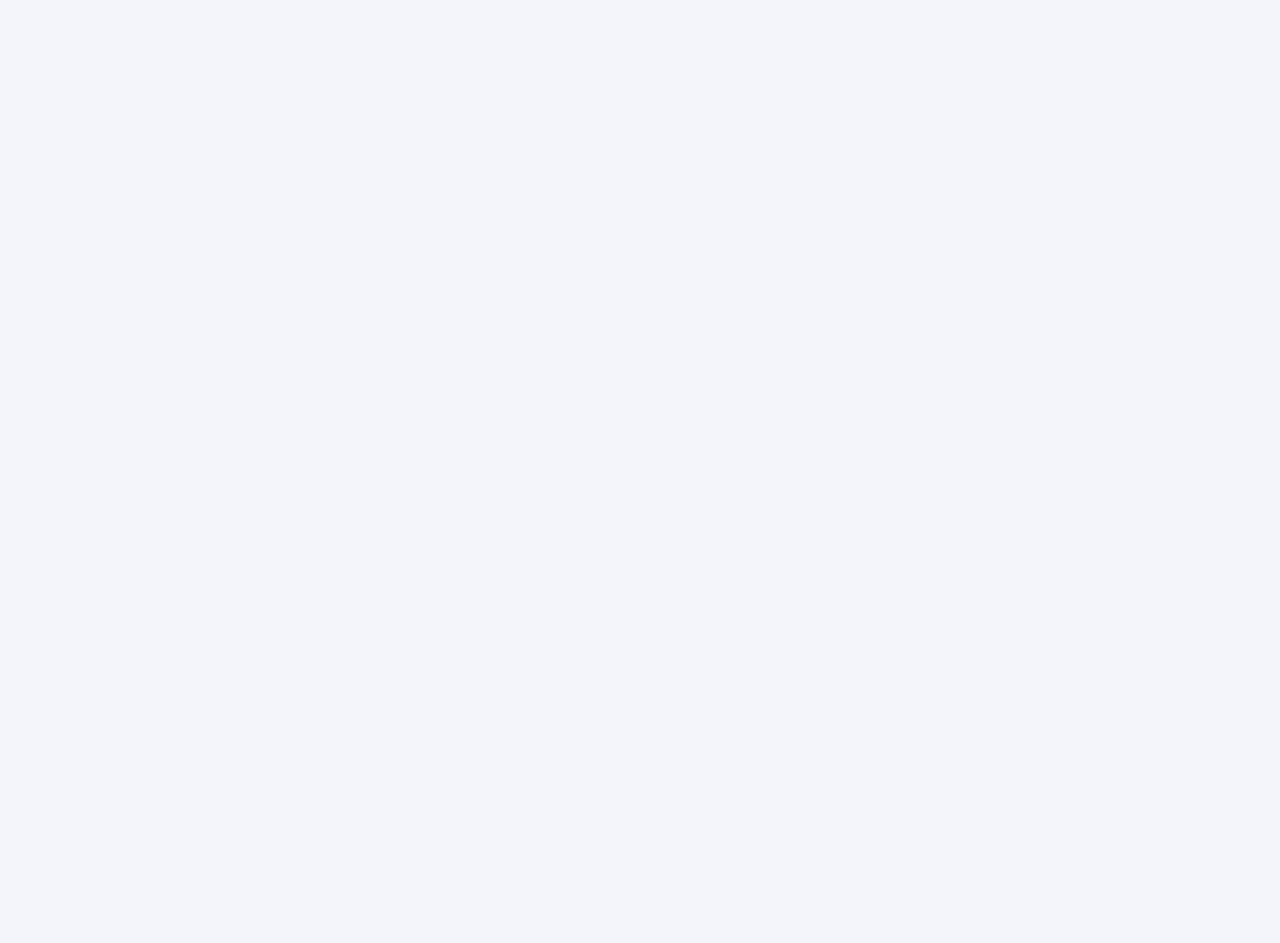
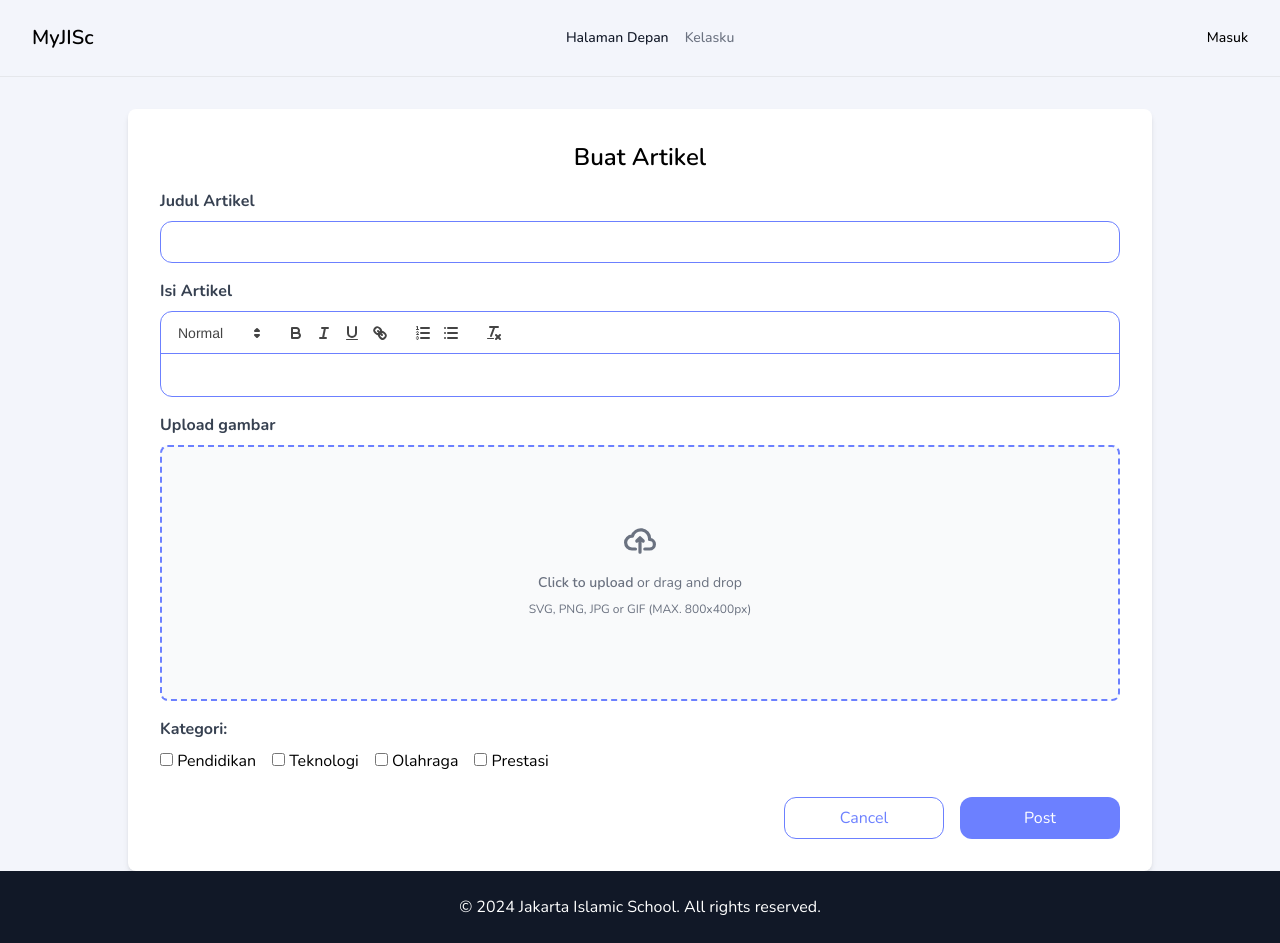
Before and after one commit to KingGedorah/d09-el-yasa-front-end, a Next.js app: page /artikel/create in a window 1280 px wide. Before the commit this address had no page. Before the commit the page ends 800 px from the top, so only its background shows below. Built offline with nearby package versions, Linux system fonts and the light colour scheme.

Commit message:
fix: isi artikel placeholder

```diff
--- a/src/app/artikel/create/page.js
+++ b/src/app/artikel/create/page.js
@@ -23,26 +23,26 @@ const CreateArticle = () => {
   const [isError, setIsError] = useState(false);
 
 
-  useEffect(() => {
-    const token = sessionStorage.getItem('jwtToken');
-    if (token) {
-      setDecodedToken(parseJwt(token));
-    } else {
-      console.log("Need to login");
-      redirect('/user/login');
-    }
-  }, []);
+  // useEffect(() => {
+  //   const token = sessionStorage.getItem('jwtToken');
+  //   if (token) {
+  //     setDecodedToken(parseJwt(token));
+  //   } else {
+  //     console.log("Need to login");
+  //     redirect('/user/login');
+  //   }
+  // }, []);
 
-  useEffect(() => {
-    if (decodedToken) {
-      if (decodedToken.role === 'ADMIN') {
-        console.log("Access granted");
-      } else {
-        console.log("Not authorized");
-        redirect('/artikel');
-      }
-    }
-  }, [decodedToken]);
+  // useEffect(() => {
+  //   if (decodedToken) {
+  //     if (decodedToken.role === 'ADMIN') {
+  //       console.log("Access granted");
+  //     } else {
+  //       console.log("Not authorized");
+  //       redirect('/artikel');
+  //     }
+  //   }
+  // }, [decodedToken]);
 
   const handleSubmit = async (e) => {
     e.preventDefault();
@@ -109,6 +109,7 @@ const CreateArticle = () => {
                 value={isiArtikel}
                 onChange={setIsiArtikel}
                 required
+                className = "border border-[#6C80FF] rounded-xl overflow-hidden"
               />
             </div>
 
--- a/src/app/globals.css
+++ b/src/app/globals.css
@@ -12,3 +12,17 @@ body {
   color: black;
   background-color: #F3F5FB;
 }
+
+.ql-toolbar.ql-snow {
+  border-bottom: 1px solid #6C80FF !important;
+  border-top: 0px !important ;
+  border-left: 0px !important ;
+  border-right: 0px !important ;
+  box-sizing: border-box;
+  font-family: 'Helvetica Neue', 'Helvetica', 'Arial', sans-serif;
+  padding: 8px;
+}
+
+.ql-container.ql-snow {
+  border: 0px solid !important;
+}
```
